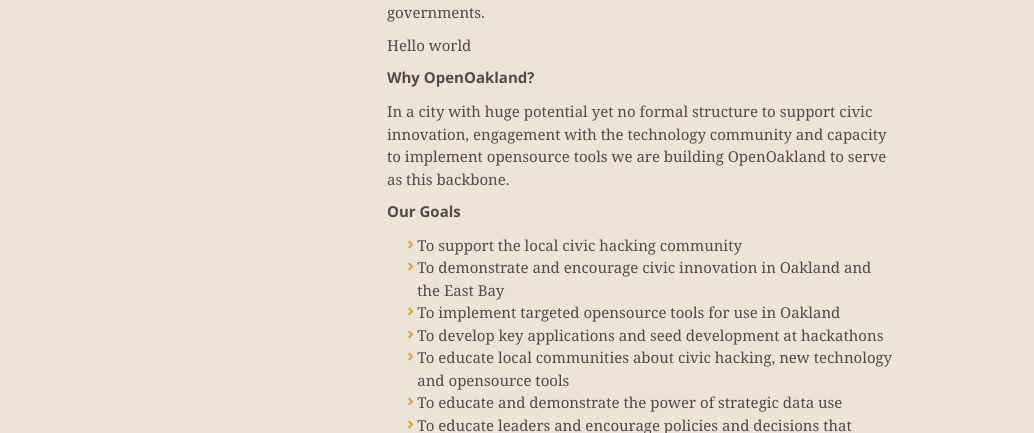
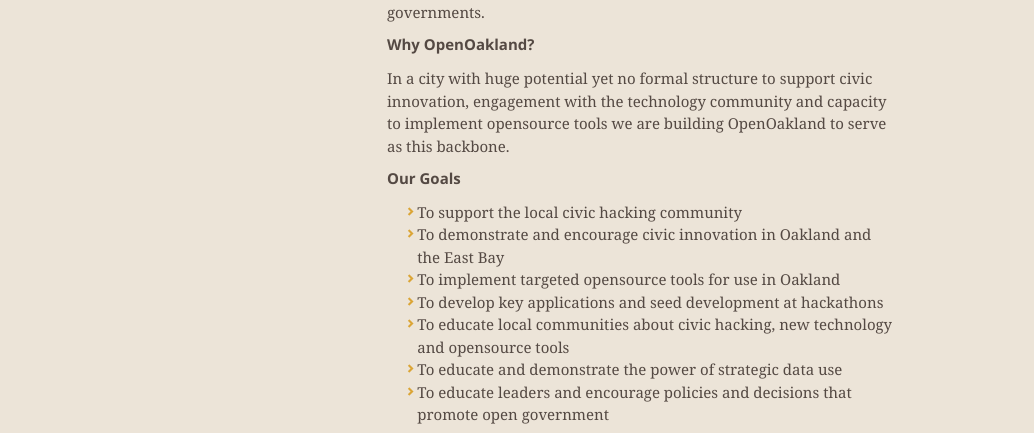
Before and after one commit to eddietejeda/openoakland, a plain HTML site: page index.html in a window 1280 px wide. Shown: the part 359-792 px from the top of the page, without its empty margins (0-1034 px from the left). Drawn offline with nearby package versions, Linux system fonts and the light colour scheme.

Commit message:
Update index.html
removed "hello world"

```diff
--- a/index.html
+++ b/index.html
@@ -54,9 +54,7 @@
         open government advocates and data geeks with an interest in supporting, and educating government staff
         and implementing tools to help open, improve and engage our local governments.</p>
 
-<p>
-Hello world
-</p>
+
         <div class="open-li">
             <h4>Why OpenOakland?</h4>
           <p class="ocall">In a city with huge potential yet no formal structure to support civic innovation,
```
